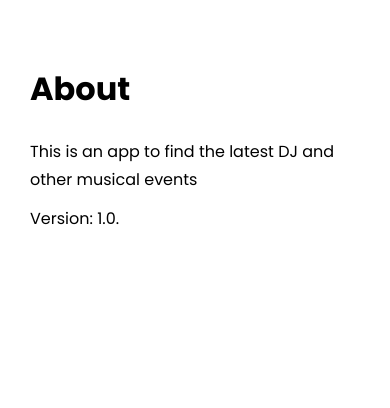
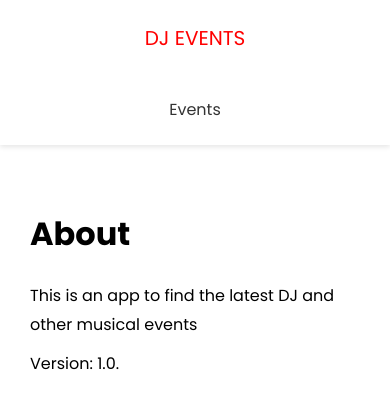
Before and after one commit to poonnakarn/dj-events-frontend, a Next.js app: page /about in a window 390 px wide. Shown: the top 408 px of the page. Built offline with nearby package versions, Linux system fonts and the light colour scheme.

Commit message:
Add Header component

```diff
--- /dev/null
+++ b/components/Header.js
@@ -0,0 +1,23 @@
+import Link from "next/link";
+import styles from "../styles/Header.module.css";
+
+export default function Header() {
+  return (
+    <header className={styles.header}>
+      <div className={styles.logo}>
+        <Link href="/">
+          <a>DJ Events</a>
+        </Link>
+      </div>
+      <nav>
+        <ul>
+          <li>
+            <Link href="/events">
+              <a>Events</a>
+            </Link>
+          </li>
+        </ul>
+      </nav>
+    </header>
+  );
+}
--- a/components/layout.js
+++ b/components/layout.js
@@ -1,4 +1,5 @@
 import Head from "next/head";
+import Header from "./Header";
 import styles from "../styles/Layout.module.css";
 
 export default function Layout({ title, keywords, description, children }) {
@@ -9,6 +10,7 @@
         <meta name="description" content={description} />
         <meta name="keywords" content={keywords} />
       </Head>
+      <Header />
       <div className={styles.container}>{children}</div>
     </div>
   );
--- a/pages/index.js
+++ b/pages/index.js
@@ -1,4 +1,4 @@
-import Layout from "../components/layout";
+import Layout from "../components/Layout";
 
 export default function HomePage() {
   return (
--- /dev/null
+++ b/styles/Header.module.css
@@ -0,0 +1,56 @@
+.header {
+  display: flex;
+  justify-content: space-between;
+  align-items: center;
+  background: #fff;
+  color: #333;
+  height: 60px;
+  padding: 0 30px;
+  box-shadow: 0 2px 5px rgba(0, 0, 0, 0.1);
+}
+
+.header a {
+  color: #333;
+  margin-right: 20px;
+}
+
+.header a:hover {
+  color: #000;
+}
+.header ul {
+  display: flex;
+  align-items: center;
+  justify-content: center;
+  list-style: none;
+}
+
+.logo {
+  color: red;
+  font-size: 20px;
+  text-transform: uppercase;
+}
+
+.logo a {
+  color: red;
+}
+
+@media (max-width: 768px) {
+  .header {
+    flex-direction: column;
+    height: auto;
+  }
+
+  .header ul {
+    margin: 20px 0;
+    flex-direction: column;
+    text-align: center;
+  }
+
+  .header a {
+    margin-right: 0;
+  }
+
+  .logo {
+    margin: 20px 0;
+  }
+}
```
